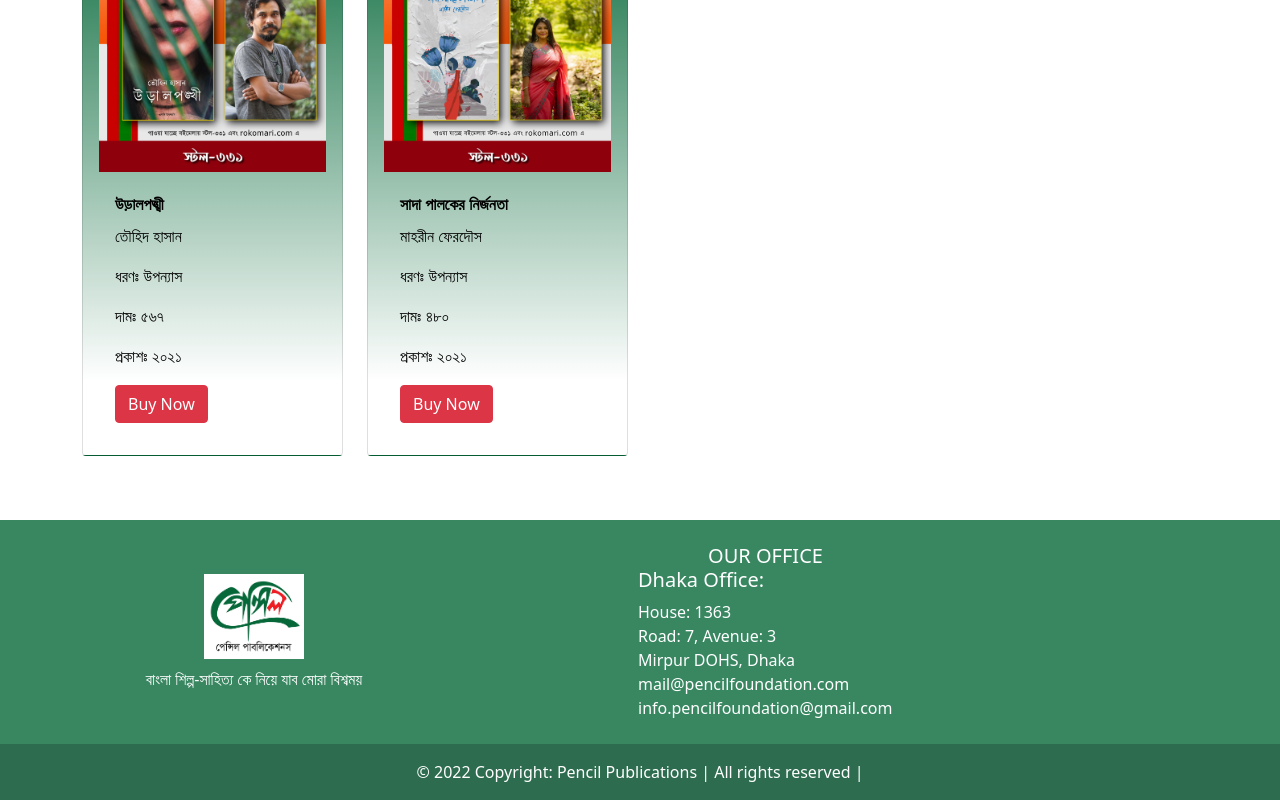
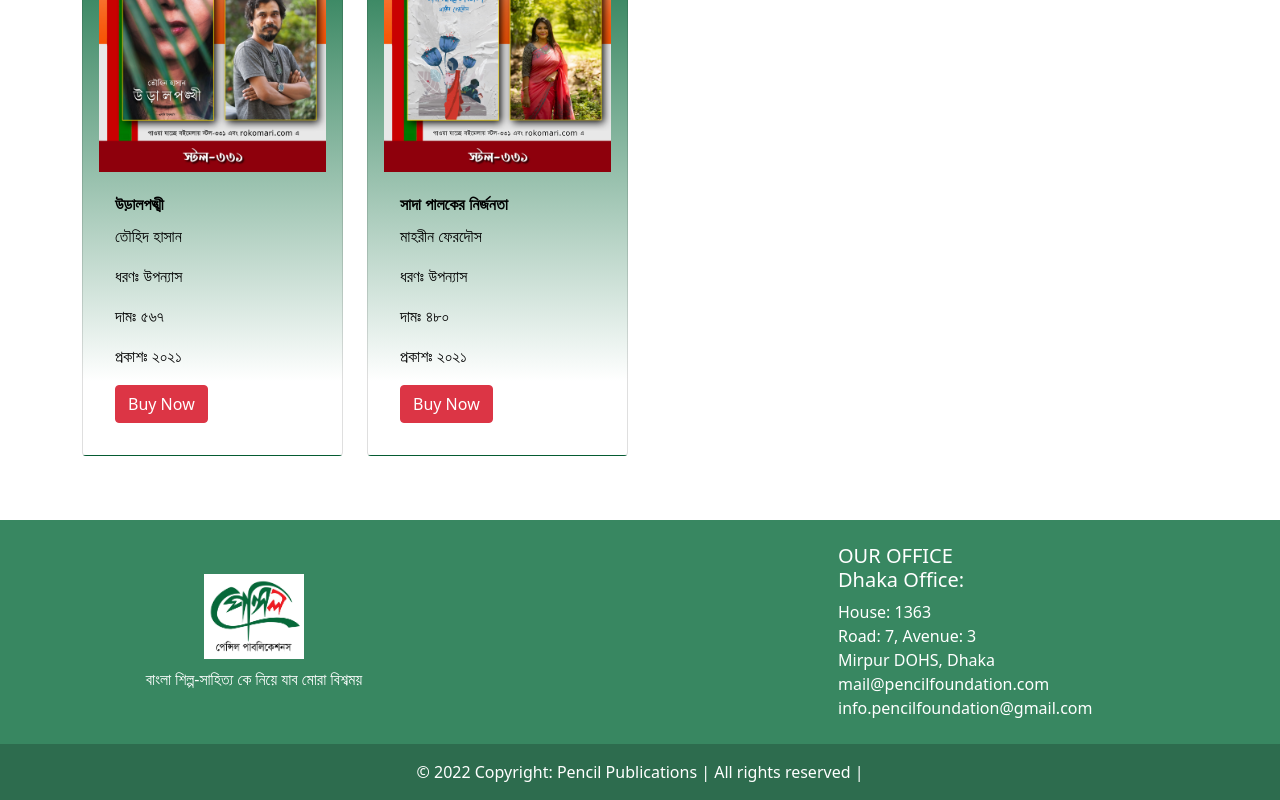
Before and after one commit to sakibul-munna/Pencil-Publications, a React (Create React App) app in the folder frontend/: page / in a window 1280 px wide. Shown: the part 322-1122 px from the top of the page. Built offline with nearby package versions, Linux system fonts and the light colour scheme; a web font is replaced by a local one.

Commit message:
footer corrected

```diff
--- a/frontend/src/components/Footer.css
+++ b/frontend/src/components/Footer.css
@@ -1,6 +1,3 @@
-.footer-right{
-  text-align: left;
-}
 
 #footer-contents-left{
   margin-left: -200px;
--- a/frontend/src/components/FooterPage.js
+++ b/frontend/src/components/FooterPage.js
@@ -1,7 +1,7 @@
+import "./Footer.css";
 import React from "react";
 import { MDBFooter, MDBContainer, MDBCol, MDBRow } from "mdb-react-ui-kit";
 
-import "./Footer.css";
 
 const FooterPage = () => {
     return (
@@ -11,12 +11,7 @@ const FooterPage = () => {
         >
             <MDBContainer className="p-4">
                 <MDBRow>
-          <MDBCol
-            lg="8"
-            md="12"
-            className="mb-4 mb-md-0"
-            id="footer-contents-left"
-          >
+                    <MDBCol lg="8" md="12" className="mb-4 mb-md-0" id="footer-contents-left" >
                         <h5 className="text-uppercase">
                             <img
                                 src={require("../assets/logo-footer.png")}
@@ -28,9 +23,9 @@ const FooterPage = () => {
                         <p>বাংলা শিল্প-সাহিত্য কে নিয়ে যাব মোরা বিশ্বময়</p>
                     </MDBCol>
 
-          <MDBCol lg="3" md="6" className="mb-4 mb-md-0">
+                    <MDBCol lg="3" md="6" className="mb-4 mb-md-0" id="footer-contents-right" >
+                        <div className="footer-right" style={{ textAlign: "left" }}>
                             <h5 className="text-uppercase mb-0">Our Office</h5>
-            <div className="footer-right">
                             <ui className="list-unstyled">
                                 <h5>Dhaka Office:</h5>
                                 <li>House: 1363</li>
```
Lines whose indentation alone changed are shown as unchanged.
